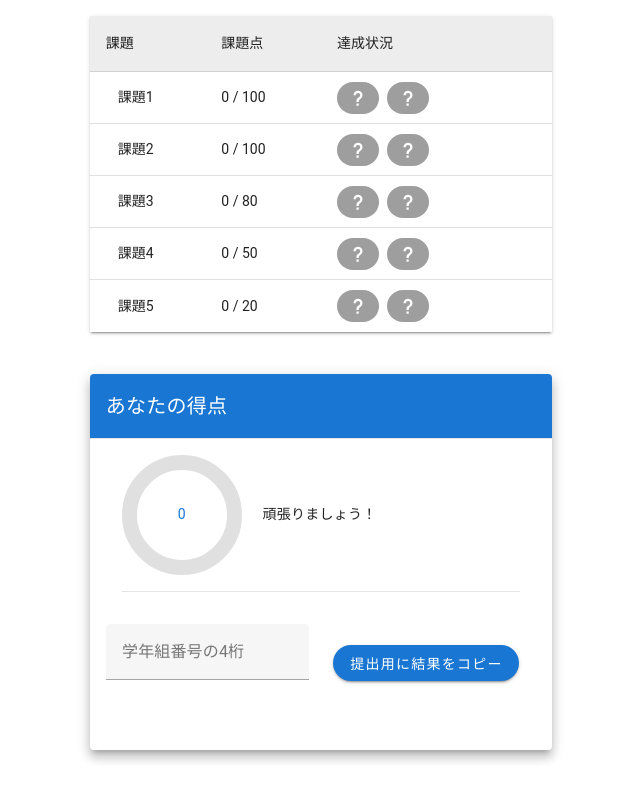
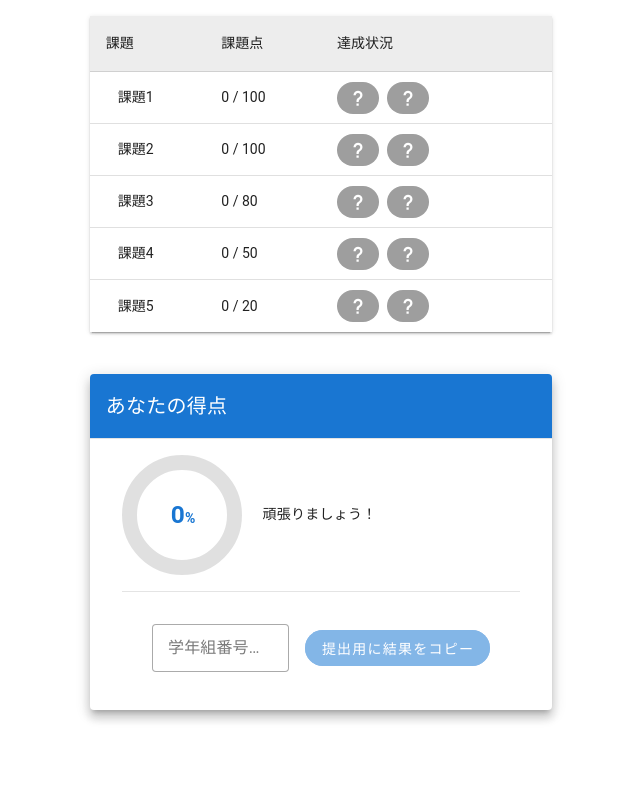
Before and after one commit to mino-8136/JohoJupyterChecker, a Vue app: page /assignment in a window 1280 px wide. Shown: the part 362-1162 px from the top of the page, without its empty margins (319-959 px from the left). After the commit the page ends 1136 px from the top, so only its background shows below. Built offline with nearby package versions, Linux system fonts and the light colour scheme; no server answers.

Commit message:
課題の結果コピー用の暗号化処理を追加

```diff
--- a/package.json
+++ b/package.json
@@ -15,6 +15,7 @@
   "dependencies": {
     "@mdi/font": "^7.4.47",
     "axios": "^1.7.2",
+    "crypto-js": "^4.2.0",
     "gsap": "^3.12.5",
     "pinia": "^2.1.7",
     "pinia-plugin-persistedstate": "^3.2.1",
--- a/src/components/StudentScore.vue
+++ b/src/components/StudentScore.vue
@@ -1,62 +1,111 @@
 <template>
-  <v-card v-if="store.selectedAssignment.problems.length" class="pb-8 elevation-8">
-    <v-card-title class="bg-primary pa-4"> あなたの得点 </v-card-title>
+  <v-card v-if="store.selectedAssignment.problems.length" class="elevation-8">
+    <v-card-title class="bg-primary pa-4"> あなたの得点</v-card-title>
     <v-divider></v-divider>
     <v-card-text class="mx-4">
-
       <v-row align="center" justify="center" class="pb-4">
         <v-col cols="4">
-          <v-progress-circular :model-value="currentScore/totalScore*100" :size="120" :width="15" color="primary">
-            {{ currentScore }}
+          <v-progress-circular :model-value="(currentScore / totalScore) * 100" :size="120" :width="15" color="primary">
+            <div class="score">
+              <span class="number">{{ Math.floor((currentScore / totalScore) * 100) }}</span>
+              <span class="percent">%</span>
+            </div>
           </v-progress-circular>
         </v-col>
         <v-col cols="8">
-          <p>{{comment()}}</p>
+          <p>{{ comment() }}</p>
         </v-col>
       </v-row>
       <v-divider></v-divider>
     </v-card-text>
-      <v-card-text>
-
-        <v-row align="center" justify="center" cols="12">
-          <v-col cols="6">
-            <v-text-field label="学年組番号の4桁" v-model="studentId"></v-text-field>
-          </v-col>
-          <v-col cols="6">
-            <v-btn color="primary"  @click="copyResult" class="rounded-pill" >提出用に結果をコピー</v-btn>
-          </v-col>
-        </v-row>
-
-      </v-card-text>
+    <v-card-text align="center" class="px-8">
+      <v-text-field label="学年組番号の4桁" v-model="studentId" density="comfortable" variant="outlined" width="85%" :rules="[rules.number]">
+        <template v-slot:append>
+          <v-btn color="primary" @click="copyResult" class="rounded-pill" :disabled="!isStudentIdValid">提出用に結果をコピー</v-btn>
+        </template>
+      </v-text-field>
+    </v-card-text>
   </v-card>
 </template>
 
 <script setup lang="ts">
-import { ref,computed } from 'vue'
+import { ref, computed } from 'vue'
 import { useAssignmentStore } from '../stores/assignmentStore'
+import CryptoJS from 'crypto-js'
 
 const store = useAssignmentStore()
-const studentId = ref('')
 const totalScore = computed(() => store.getTotalScore)
 const currentScore = computed(() => store.getCurrentScore)
 
-function comment(){
+const studentId = ref('')
+const rules = {
+  number: (v: string) => v === '' || /^\d{4}$/.test(v) || '4桁の半角数字で入力',
+}
+
+const isStudentIdValid = computed(() => {
+  return /^\d{4}$/.test(studentId.value)
+})
+
+function comment() {
   const grade = currentScore.value / totalScore.value
-  if(grade >= 0.99){
-    return "素晴らしい！満点です！"
-  }else if(grade >= 0.8){
-    return "ほぼできています！お疲れさまでした。"
-  }else if(grade >= 0.6){
-    return "あと一息です！"
-  }else{
-    return "頑張りましょう！"
+  if (grade >= 0.99) {
+    return '素晴らしい！満点です！'
+  } else if (grade >= 0.8) {
+    return 'ほぼできています！お疲れさまでした。'
+  } else if (grade >= 0.6) {
+    return 'あと一息です！'
+  } else {
+    return '頑張りましょう！'
   }
 }
 
 function copyResult() {
-  const result = `Score: ${currentScore.value}, ID: ${studentId.value}`
-  navigator.clipboard.writeText(result).then(() => {
-    alert('結果がクリップボードにコピーされました')
-  })
+  if (!isStudentIdValid.value) {
+    alert('学年組番号を正しく入力してください')
+    return
+  }
+
+  const assignmentData = store.selectedAssignment;
+  const assignmentTitle = assignmentData.title;
+  const score = currentScore.value;
+
+  // 暫定的に、文字列とassignmentTitleと入力IDとスコアをアンダーバーで繋いだものをキーとして使用
+  const encryptionKey = `kadaiJudge_${assignmentTitle}_${studentId.value}_${score}`;
+
+  // 入力IDとスコアをキーとしてstore.selectedAssignmentを暗号化
+  const encryptedData = CryptoJS.AES.encrypt(JSON.stringify(assignmentData), encryptionKey).toString();
+
+  const result = {
+    assignmentTitle: assignmentTitle,
+    studentId: studentId.value,
+    score: score,
+    encryptedData: encryptedData
+  };
+
+  navigator.clipboard.writeText(JSON.stringify(result)).then(() => {
+    alert('データがクリップボードにコピーされました');
+  }).catch(err => {
+    console.error('コピーに失敗しました:', err);
+  });
+
+  // 検出できる不正 : 別の課題で実行したスコアを提出した・スコアを書き換えた・他人の学年組番号を入力して提出した
+  // テスト用キー例 : kadaiJudge_①Pythonの基本_1234_240
 }
 </script>
+
+<style scoped>
+.score {
+  display: inline-flex;
+  align-items: baseline;
+  font-weight: bold;
+  margin-left: 3px;
+}
+
+.number {
+  font-size: 1.75em;
+}
+
+.percent {
+  font-size: 1em;
+}
+</style>
```
Also changed, not shown: 2 other files (tests, documents, lock files or other folders).
